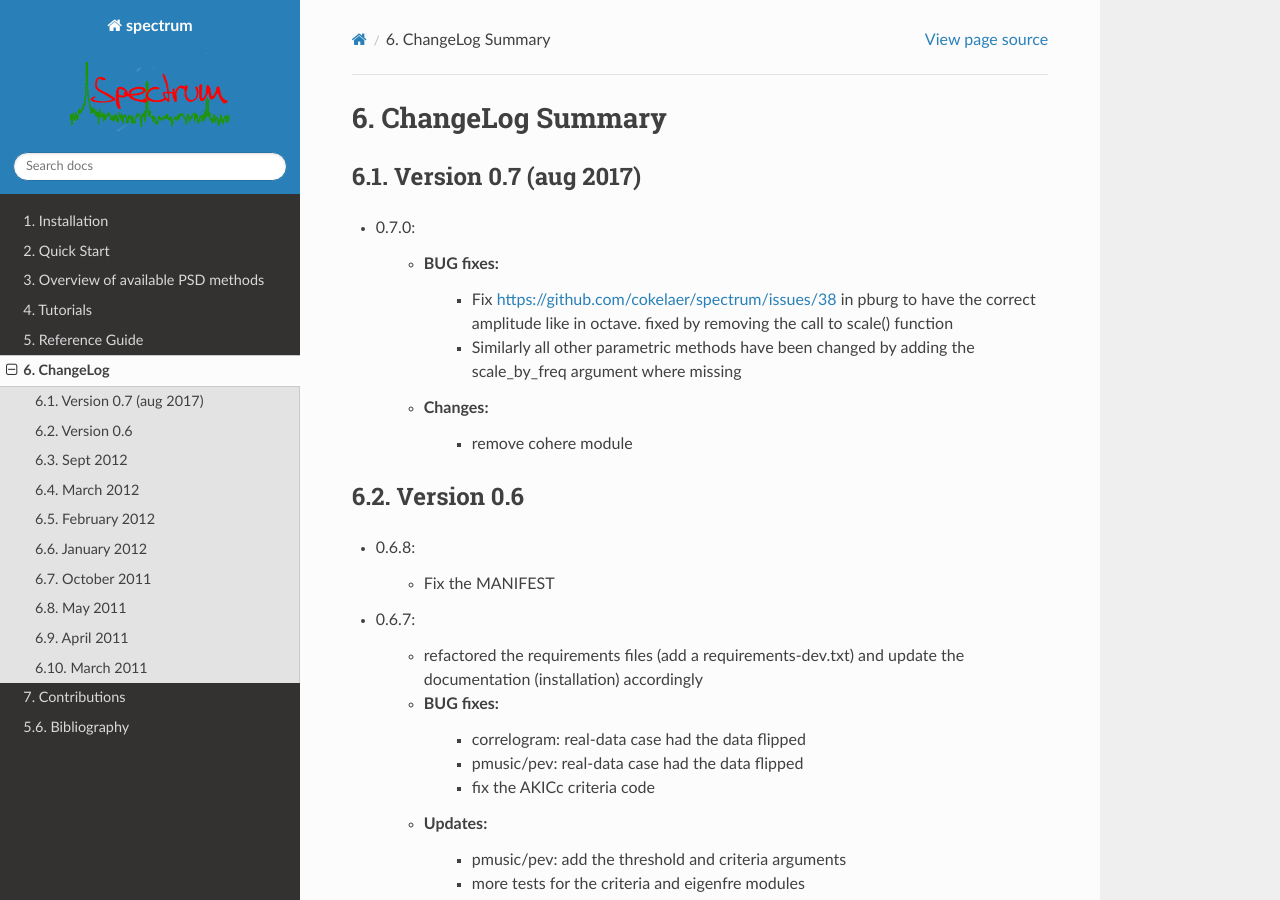
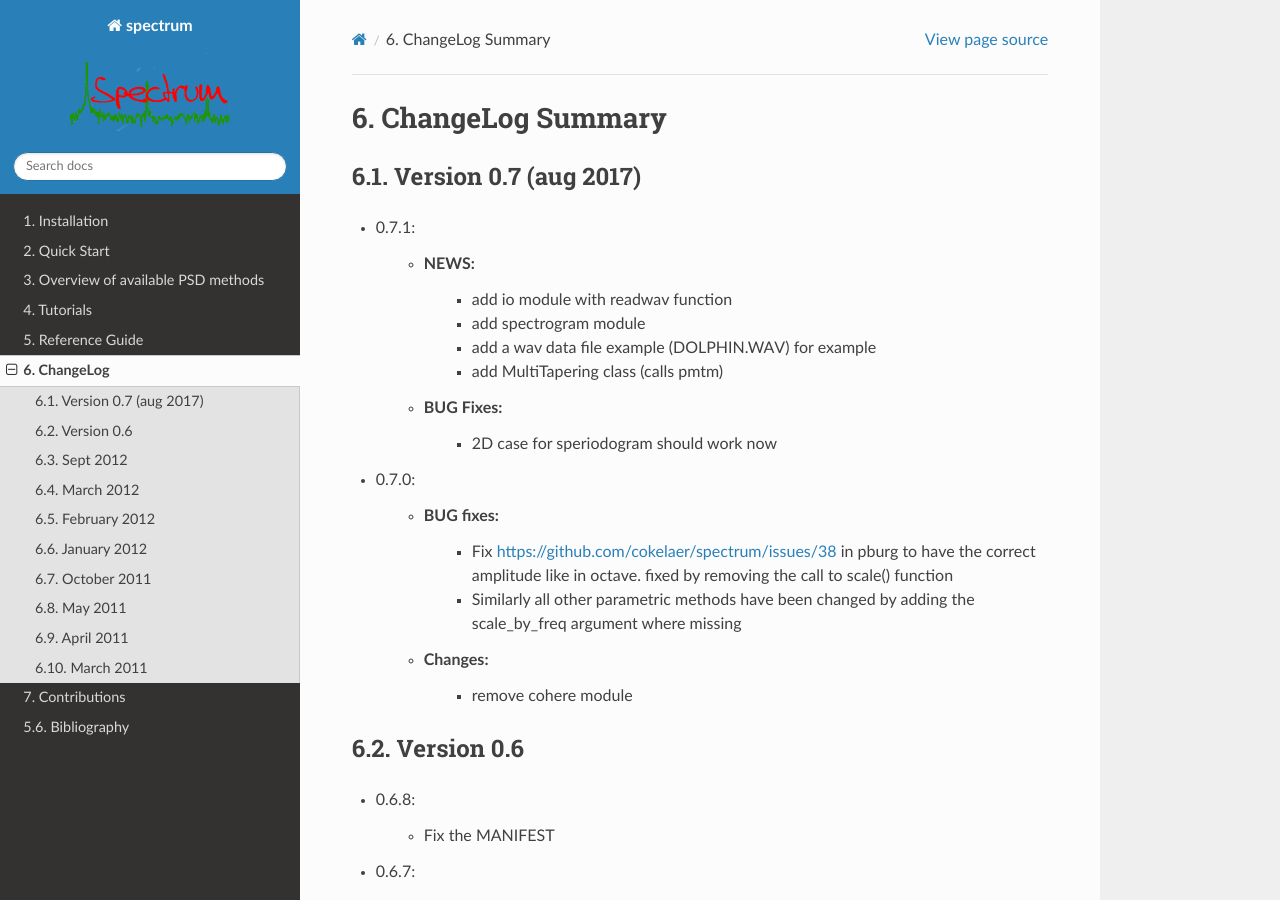
Before and after one commit to cokelaer/spectrum, a Sphinx documentation site: the page built from doc/source/ChangeLog.rst, in a window 1280 px wide and 900 px high. Built offline with Sphinx 7.4.7 and the Read the Docs theme 2.0.0, drawn with Linux system fonts in a browser that asks for light colours; formulas are drawn with MathJax 3; the version number could not be read and is left out.

Commit message:
update doc

```diff
--- a/doc/source/ChangeLog.rst
+++ b/doc/source/ChangeLog.rst
@@ -3,6 +3,16 @@ ChangeLog Summary
 
 Version 0.7 (aug 2017)
 -----------------------
+* 0.7.1:
+
+    * NEWS:
+       * add io module with readwav function
+       * add spectrogram module
+       * add a wav data file example (DOLPHIN.WAV) for example
+       * add MultiTapering class (calls pmtm)
+
+    * BUG Fixes:
+       * 2D case for speriodogram should work now
 
 * 0.7.0:
 
@@ -14,6 +24,7 @@ Version 0.7 (aug 2017)
          scale_by_freq argument where missing
     * Changes:
        * remove cohere module
+
 
 Version 0.6
 ---------------
--- a/doc/source/quickstart.rst
+++ b/doc/source/quickstart.rst
@@ -106,7 +106,6 @@ where 15,15 and 30 are arguments of the ARMA model (see :class:`spectrum.parma`)
 
 Then, computation and plot can be performed::
 
-    p.run()
     p.plot(norm=True, color='red', linewidth=2)
 
 .. plot::
@@ -114,7 +113,6 @@ Then, computation and plot can be performed::
 
     from spectrum import parma, marple_data
     p = parma(marple_data, 15, 15, 30, NFFT=4096)
-    p.run() # now you run the estimation
     p.plot(norm=True, color='red', linewidth=2) # same options as pylab.plot
 
 Since the data is complex, the PSD (stored in p.psd) is a twosided PSD. Note also that all optional arguments accepted by matplotlib function are also available in this implementation.
```
Also changed, not shown: doc/source/ref_psd_other.rst (+10 -0 lines).
